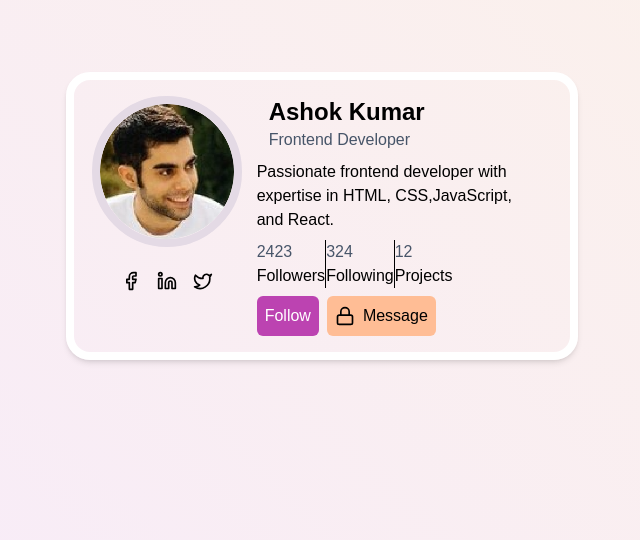
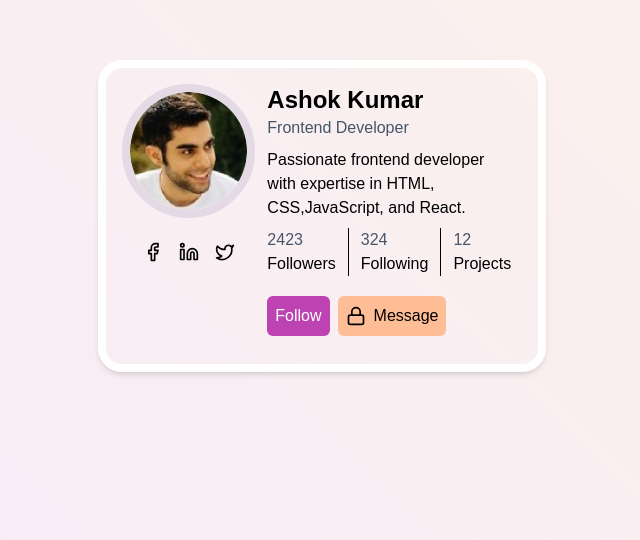
Before and after one commit to pavanKumarKR2000/dhiway-task, a Next.js app: page / in a window 1280 px wide. Shown: the part 184-724 px from the top of the page, without its empty margins (318-958 px from the left). Built offline with nearby package versions, Linux system fonts and the light colour scheme; a web font is replaced by a local one.

Commit message:
minor change

```diff
--- a/src/components/Card.tsx
+++ b/src/components/Card.tsx
@@ -27,7 +27,7 @@ const data = [
 
 const Card = () => {
   return (
-    <div className="grid grid-cols-1 md:grid-cols-3 gap-y-4 md:gap-y-0 p-4 rounded-3xl shadow-md border-8 border-white w-[90%] md:w-[40%]">
+    <div className="grid grid-cols-1 md:grid-cols-3 gap-y-4 md:gap-y-0 p-4 rounded-3xl shadow-md border-8 border-white w-[90%] sm:w-[60%] md:w-[50%] xl:w-[35%]">
       {/** first column */}
       <div className="flex flex-col items-center md:col-span-1 gap-y-6">
         <Image
@@ -44,19 +44,21 @@ const Card = () => {
         </div>
       </div>
       {/** second column */}
-      <div className="md:col-span-2 space-y-2 text-center md:text-left px-3">
+      <div className="md:col-span-2 space-y-2 text-center md:text-left">
         <div className="px-3">
           <h1 className="text-2xl font-bold">Ashok Kumar</h1>
           <p className="text-slate-600">Frontend Developer</p>
         </div>
-        <p>
+        <p className="px-3">
           Passionate frontend developer with expertise in HTML, CSS,JavaScript,
           and React.
         </p>
         <div className="flex items-center justify-center md:justify-start">
           {data.map((item) => (
             <div
-              className={`${item.hasBorderRight && "border-r border-black"}`}
+              className={`px-3 ${
+                item.hasBorderRight && "border-r border-black"
+              }`}
               key={item.id}
             >
               <h2 className="text-slate-600">{item.value}</h2>
@@ -64,11 +66,11 @@ const Card = () => {
             </div>
           ))}
         </div>
-        <div className="flex items-center justify-center md:justify-start gap-x-2">
+        <div className="flex items-center justify-center md:justify-start gap-x-2 p-3">
           <Button className="bg-[#BC43B1] text-white hover:text-black">
             Follow
           </Button>
-          <Button className="bg-[#FFBD95]" icon={Lock}>
+          <Button className="bg-[#FFBD95] hover:bg-[#ffd5bb]" icon={Lock}>
             Message
           </Button>
         </div>
```
